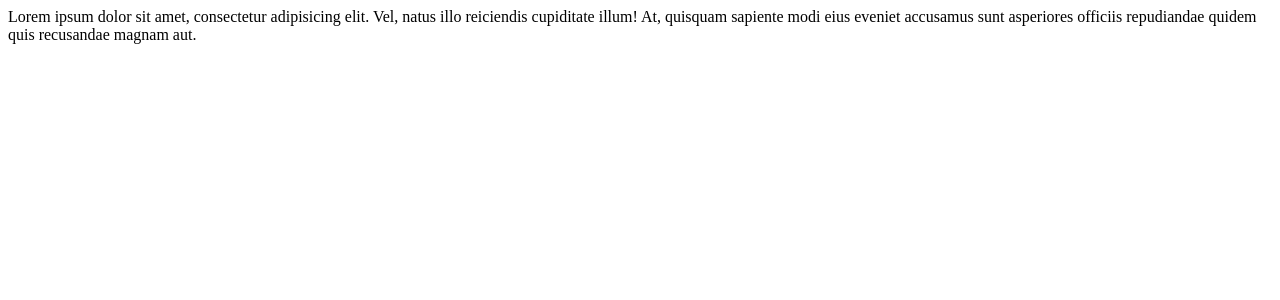
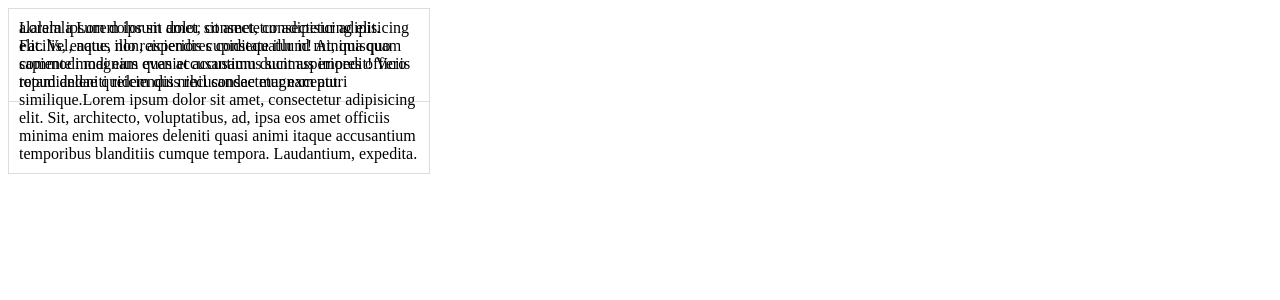
Before and after one commit to dasio56/ProjectIPI-Layouts, a PHP site: page /index.html in a window 1280 px wide. Shown: the top 300 px of the page. Run offline with PHP 8.4, Linux system fonts and the light colour scheme.

Commit message:
funcion para clases
funcion para asignar caracteristicas por clase en js funciona! como
ejemplo muestra asigna un ancho de 400px a cualquier etiqueta que posea
la clase block

```diff
--- a/css/estilo.css
+++ b/css/estilo.css
@@ -2,3 +2,11 @@ body
 {
 	background: #fff;
 }
+
+.block {
+        position: absolute;
+         padding: 10px;
+         /*width: 300px;*/
+         border: 1px solid #ddd;
+         float: left;
+         }
--- a/index.html
+++ b/index.html
@@ -7,8 +7,15 @@
 	<script type="text/javascript" src="js/prueba.js"></script>
 
 </head>
-<body>
-	<div class="block" id="eldiv">Lorem ipsum dolor sit amet, consectetur adipisicing elit. Vel, natus illo reiciendis cupiditate illum! At, quisquam sapiente modi eius eveniet accusamus sunt asperiores officiis repudiandae quidem quis recusandae magnam aut.</div>
+<body onload="getElementByClass()">
+	<div class="block" id="eldiv">
+		alalalala Lorem ipsum dolor sit amet, consectetur adipisicing elit. Vel, natus illo reiciendis cupiditate illum! At, quisquam sapiente modi eius eveniet accusamus sunt asperiores officiis repudiandae quidem quis recusandae magnam aut.
+	</div>
+
+	<section class="block">
+		Lorem ipsum dolor sit amet, consectetur adipisicing elit. Facilis, eaque, non, asperiores consequatur id minima quo commodi magnam quas accusantium ducimus impedit! Vero totam deleniti reiciendis nihil consectetur excepturi similique.Lorem ipsum dolor sit amet, consectetur adipisicing elit. Sit, architecto, voluptatibus, ad, ipsa eos amet officiis minima enim maiores deleniti quasi animi itaque accusantium temporibus blanditiis cumque tempora. Laudantium, expedita.
+	</section>
+
 
 
 </body>
--- a/js/prueba.js
+++ b/js/prueba.js
@@ -2,11 +2,11 @@
 //ancho de la pantalla =screen.width;
 //esto hace referecian a la resolucion
 
-window.onload = tamano();
+//window.onload = tamano();
 
 function tamano(){
-//document.getElementById('eldiv').style.width="300px";
-
+document.getElementById('eldiv').style.width="300px";
+alert("sigo funcionando");
 }
 
 
@@ -14,14 +14,17 @@ var allHTMLTags = new Array();
 //funcion para obtener elemento por medio de la clase
 function getElementByClass(block) {
     // Creamos un array con todas las etiquetas del HTML
+
     var allHTMLTags=document.getElementsByTagName("*");
     // Las recorremos
     for (i=0; i<allHTMLTags.length; i++) {
         // Y comprobamos que la clase sea la adecuada
-        if (allHTMLTags[i].className==block) {
+
+        if (allHTMLTags[i].className=="block") {
             // Aqui ejecutamos lo que queramos a los elementos
             // que coincidan con la clase.
-            allHTMLTags[i].style.width='400px';
+            allHTMLTags[i].style.width="400px";
+
         }
     }
 }
```
